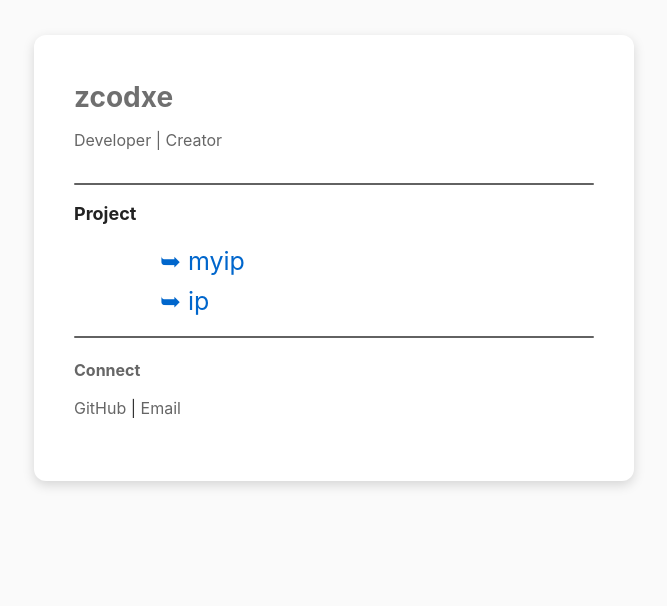
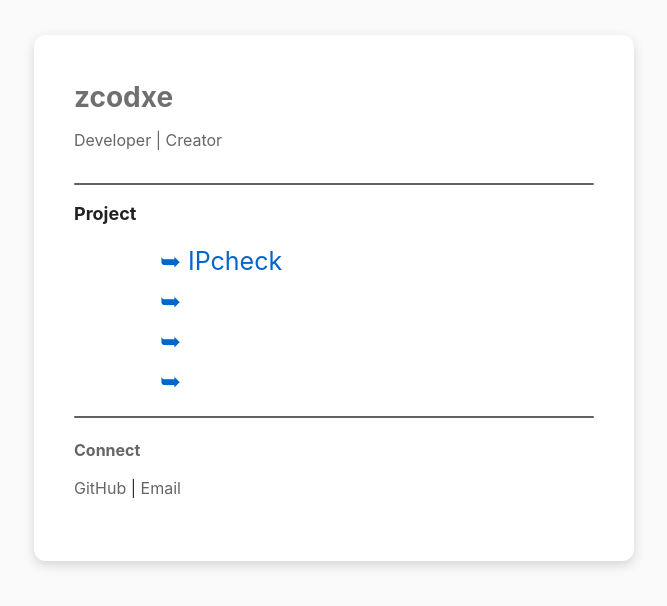
Before and after one commit to zcodxe/zero, a plain HTML site: page index.html in a window 1280 px wide. Shown: the whole page, without its empty margins (306-973 px from the left). Drawn offline with Linux system fonts and the light colour scheme.

Commit message:
Update index.html

```diff
--- a/index.html
+++ b/index.html
@@ -154,11 +154,14 @@ button:focus {
 <h1>zcodxe</h1>
 <p class="subtitle">Developer | Creator</p>
 <div class="divider"></div>
+
 <section>
 <h2>Project</h2>
 <div class="link-item project-links">
-  <a class="link" data-url="https://zcodxe.github.io/myip/">➥ myip</a>
-  <a class="link" data-url="https://zcodxe.github.io/ip/">➥ ip</a>
+  <a class="link" href="https://zcodxe.github.io/ipcheck/" target="_blank">➥ IPcheck</a>
+  <a class="link" href="#" target="_blank">➥ </a>
+  <a class="link" href="#" target="_blank">➥ </a>
+  <a class="link" href="#" target="_blank">➥ </a>
 </div>
 <div class="divider"></div>
 </section>
@@ -185,8 +188,8 @@ button:focus {
 <script>
 let targetLink = "";
 
-document.querySelectorAll(".link").forEach(link=>{
-  link.addEventListener("click", function(e){
+document.querySelectorAll(".connect-section .link").forEach(link => {
+  link.addEventListener("click", function(e) {
     e.preventDefault();
     targetLink = this.dataset.url;
     const dialog = document.getElementById("confirmBox");
@@ -197,12 +200,11 @@ document.querySelectorAll(".link").forEach(link=>{
 function closeDialog(){
   document.getElementById("confirmBox").close();
 }
-
 document.getElementById("openBtn").onclick = function(){
-  window.open(targetLink,"_blank");
+  window.open(targetLink, "_blank");
   closeDialog();
-}
+};
 </script>
 
 </body>
-</html>
+  </html>
```
